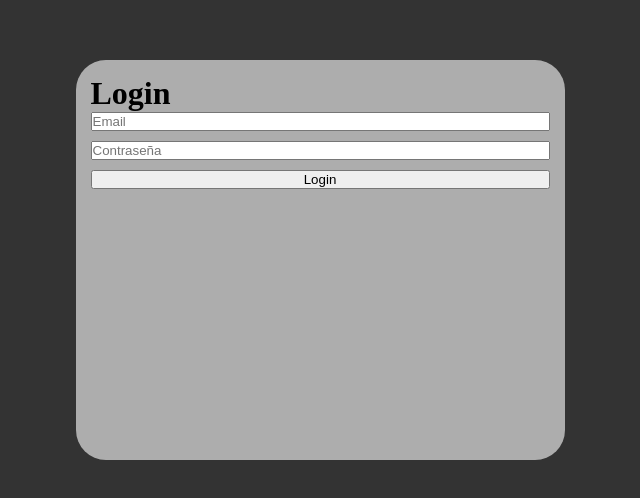
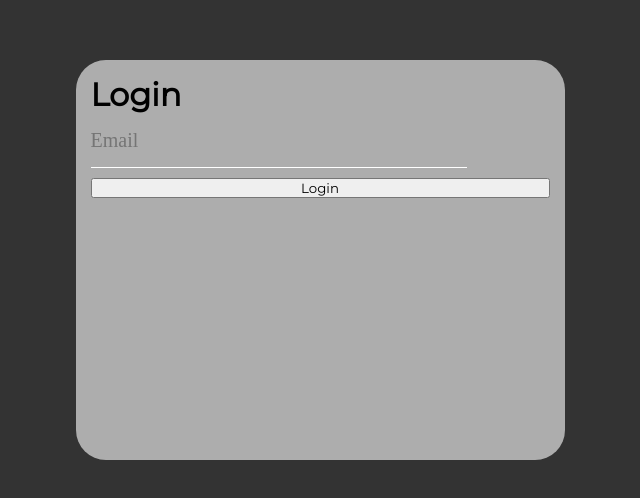
Before and after one commit to famicucci/pi-boilerplate, a Next.js app: page /login in a window 1280 px wide. Shown: the part 140-638 px from the top of the page, without its empty margins (320-960 px from the left). Built offline with nearby package versions, Linux system fonts and the light colour scheme.

Commit message:
Add font family and login form

```diff
--- a/app/globals.css
+++ b/app/globals.css
@@ -2,6 +2,7 @@
 	box-sizing: border-box;
 	padding: 0;
 	margin: 0;
+	font-family: 'montserrat-regular', sans-serif;
 }
 
 html,
--- a/app/layout.tsx
+++ b/app/layout.tsx
@@ -1,4 +1,5 @@
 import './globals.css';
+import '../styles/fonts.css';
 
 export const metadata = {
 	title: 'Next.js',
--- a/app/login/components/FormLogin/FormLogin.tsx
+++ b/app/login/components/FormLogin/FormLogin.tsx
@@ -1,20 +1,63 @@
 'use client';
-import * as React from 'react';
+import React, { useState } from 'react';
 import styles from '../../styles/formLogin.module.css';
 import { TextField } from '@/components/inputs';
 
 export default function FormLogin() {
+	const [formValues, setFormValues] = useState({ email: '' });
+	const [errors, setErrors] = useState({ email: '' });
+
+	const validateEmail = (email: string): Boolean => {
+		const regex = /^[^\s@]+@[^\s@]+\.[^\s@]+$/;
+		return regex.test(email);
+	};
+
 	const handleSubmit = (event: React.FormEvent<HTMLFormElement>) => {
 		event.preventDefault();
 		const formData = new FormData(event.currentTarget);
-		const formValues = Object.fromEntries(formData.entries());
-		return console.log(formValues);
+		const formValues = Object.fromEntries(formData.entries()) as Record<
+			string,
+			string
+		>;
+
+		if (!validateEmail(formValues.email)) {
+			setErrors({
+				...errors,
+				email: 'Email no valido',
+			});
+			return;
+		}
+
+		// do the request to the server
+		console.log(formValues);
+	};
+
+	const handleChangeField = (
+		event: React.ChangeEvent<HTMLInputElement>
+	): void => {
+		setFormValues({
+			...formValues,
+			[event.currentTarget.name]: event.currentTarget.value,
+		});
 	};
 
 	return (
 		<form className={styles.formInputs} onSubmit={handleSubmit}>
-			<TextField name="email" type="email" placeholder="Email" />
-			<TextField name="password" type="password" placeholder="Contraseña" />
+			<TextField
+				name="email"
+				type="text"
+				placeholder="Email"
+				value={formValues.email}
+				onChange={handleChangeField}
+				error={errors.email}
+			/>
+			{/* <TextField
+				name="password"
+				type="password"
+				placeholder="Contraseña"
+				value={formValues.password}
+				onChange={handleChangeField}
+			/> */}
 			<button type="submit">Login</button>
 		</form>
 	);
--- a/components/inputs/TextField.tsx
+++ b/components/inputs/TextField.tsx
@@ -1,15 +1,32 @@
 import * as React from 'react';
+import styles from '../../styles/textField.module.css';
 
 export interface ITextFieldProps {
 	name: string;
 	type: string;
+	value: string;
+	onChange: (value: React.ChangeEvent<HTMLInputElement>) => void;
 	placeholder?: string;
+	error?: string;
 }
 
 export default function TextField({
 	name,
 	type,
 	placeholder,
+	onChange,
+	error,
 }: ITextFieldProps) {
-	return <input name={name} type={type} placeholder={placeholder} />;
+	return (
+		<div className={styles.box}>
+			<input
+				name={name}
+				type={type}
+				placeholder={placeholder}
+				onChange={onChange}
+				className={styles.input}
+			/>
+			<div>{error && <span className={styles.error}>{error}</span>}</div>
+		</div>
+	);
 }
--- /dev/null
+++ b/styles/fonts.css
@@ -0,0 +1,4 @@
+@font-face {
+	font-family: montserrat-regular;
+	src: url(../assests/Montserrat-Regular.ttf);
+}
--- /dev/null
+++ b/styles/textField.module.css
@@ -0,0 +1,29 @@
+.box {
+	width: 376px;
+	/* height: 10; */
+	/* border color */
+	/* border: 1px solid #fff; */
+	font-family: grapenuts;
+}
+
+.input {
+	width: 100%;
+	height: 54px;
+	border: none;
+	outline: none;
+	background: none;
+	color: #fff;
+	/* white border */
+	border-bottom: 1px solid #fff;
+
+	/* font-style: normal; */
+	/* font-weight: 300; */
+	/* line-height: 18px; */
+	font-size: 20px;
+	font-family: grapenuts;
+}
+
+.error {
+	color: #ff0000;
+	font-size: 1.2rem;
+}
```
Also changed, not shown: assests/Montserrat-Regular.ttf (added).
